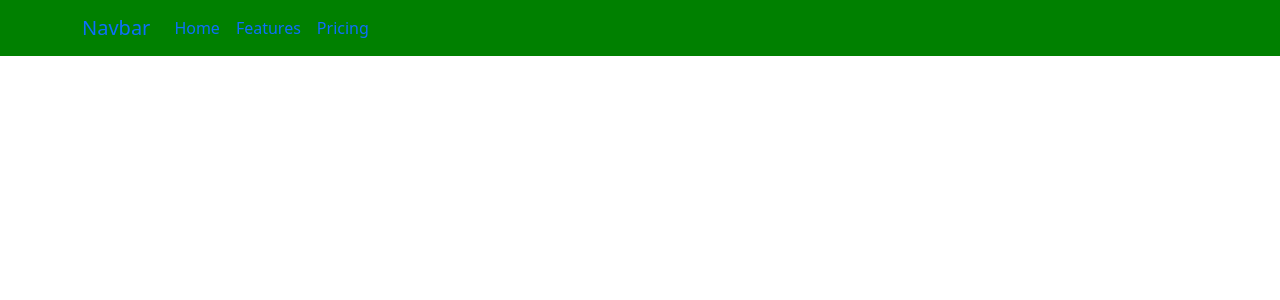
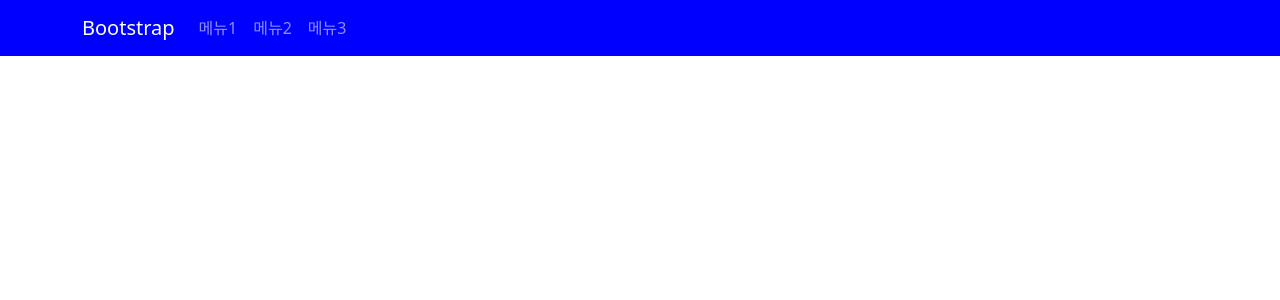
Before and after one commit to sookkiong/react-shop, a React (Create React App) app: page / in a window 1280 px wide. Shown: the top 300 px of the page. Built offline with nearby package versions, Linux system fonts and the light colour scheme.

Commit message:
update: nav list 수정

```diff
--- a/src/App.css
+++ b/src/App.css
@@ -3,5 +3,5 @@
 }
 
 .redBg{
-  background-color: green;
+  background-color: blue;
 }
--- a/src/App.js
+++ b/src/App.js
@@ -5,13 +5,13 @@ import {Navbar, Container, Nav} from 'react-bootstrap';
 function App() {
   return (
     <div className="App">
-       <Navbar variant="white" className="redBg">
+       <Navbar variant="dark" className="redBg">
         <Container>
-          <Navbar.Brand href="#home">Navbar</Navbar.Brand>
+          <Navbar.Brand href="#home">Bootstrap</Navbar.Brand>
           <Nav className="me-auto">
-            <Nav.Link href="#home">Home</Nav.Link>
-            <Nav.Link href="#features">Features</Nav.Link>
-            <Nav.Link href="#pricing">Pricing</Nav.Link>
+            <Nav.Link href="#home">메뉴1</Nav.Link>
+            <Nav.Link href="#features">메뉴2</Nav.Link>
+            <Nav.Link href="#pricing">메뉴3</Nav.Link>
           </Nav>
         </Container>
       </Navbar>
```
